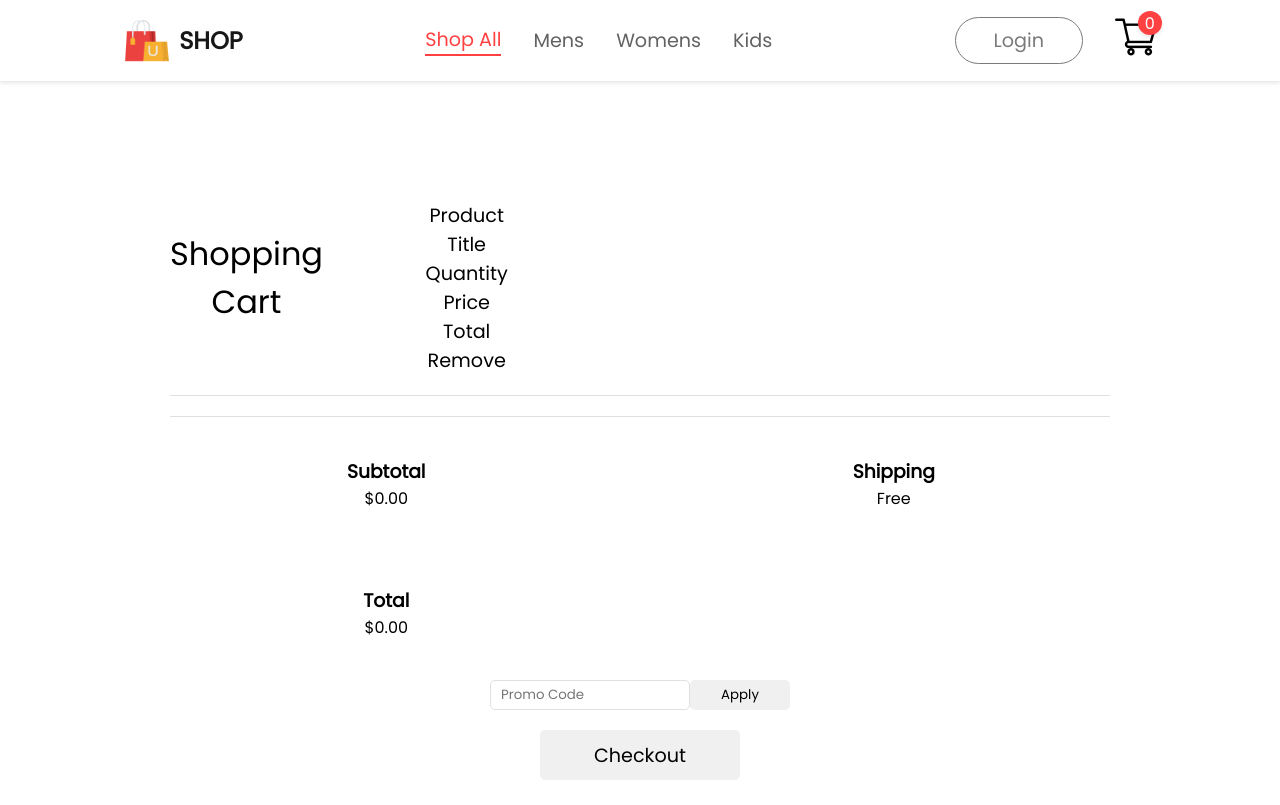
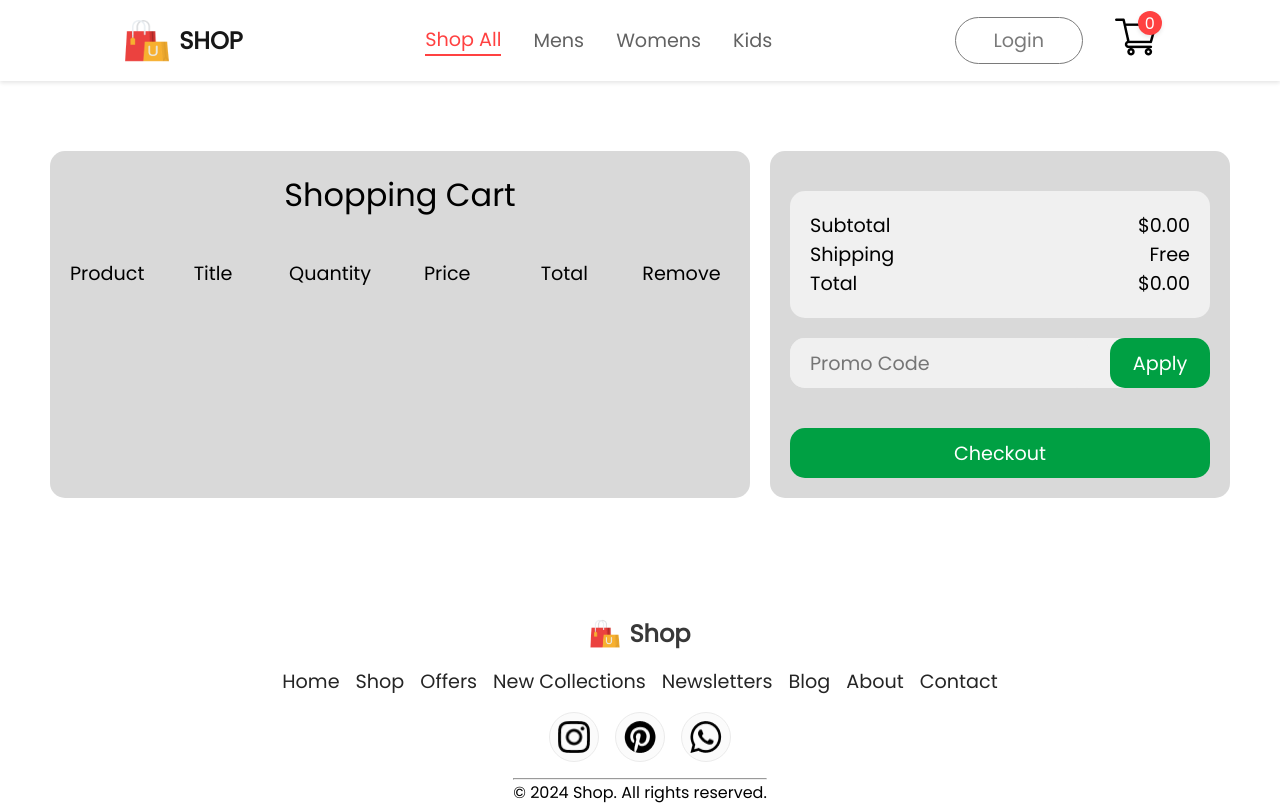
Before and after one commit to ArnaldoGonzalez81318/React-E-Commerce, a React (Create React App) app in the folder frontend/: page /cart in a window 1280 px wide. Shown: the top 805 px of the page. Built offline with nearby package versions, Linux system fonts and the light colour scheme.

Commit message:
Update cartItems.css

```diff
--- a/frontend/src/Components/Cart/cartItems.css
+++ b/frontend/src/Components/Cart/cartItems.css
@@ -1,38 +1,39 @@
 .cart-items {
+  display: grid;
+  grid-template-columns: 3fr 1fr;
+  gap: 20px;
+  margin: 50px;
+}
+
+.cart-items-header {
   display: flex;
   flex-direction: column;
-  justify-content: center;
-  align-items: center;
-  margin: 100px 170px;
+  margin-top: 20px;
+  padding: 20px 0;
+  width: 100%;
+  background-color: #d9d9d9;
+  border-radius: 15px;
+  margin-bottom: 20px;
 }
 
-.cart-items h2 {
+.cart-items-header h2 {
   font-size: 2rem;
   font-weight: 500;
   margin-bottom: 20px;
 }
 
-.cart-items-header {
-  width: 100%;
+.cart-items-header-wrapper {
   display: grid;
-  grid-template-columns: .5fr 2fr 1fr 1fr 1fr 1fr;
+  grid-template-columns: .5fr 1fr 1fr 1fr 1fr 1fr;
   align-items: center;
-  gap: 75px;
-  padding: 20px 0;
-  border-bottom: 1px solid #e0e0e0;
+  gap: 20px;
+  padding: 20px;
 }
 
 .cart-items-header h3 {
   font-size: 1.2rem;
   font-weight: 500;
-}
-
-.cart-items-container {
-  display: flex;
-  flex-direction: column;
-  justify-content: center;
-  align-items: center;
-  margin-top: 20px;
+  margin: 0;
 }
 
 .cart-items-list {
@@ -43,20 +44,22 @@
   margin-top: 20px;
 }
 
-.cart-item-wrapper hr {
-  width: 100%;
-  height: 1px;
-  background-color: #e0e0e0;
-  margin: 20px 0;
-  border: none;
+.cart-item-wrapper {
+  background-color: #f0f0f0;
+  border-radius: 15px;
+  margin: 10px 20px;
 }
 
 .cart-item {
+  background-color: #f0f0f0;
+  border-radius: 15px;
+  margin: 10px 0;
+  width: 100%;
   display: grid;
-  grid-template-columns: .5fr 2fr 1fr 1fr 1fr 1fr;
+  grid-template-columns: .5fr 1fr 1fr 1fr 1fr 1fr;
   align-items: center;
-  gap: 75px;
-  padding: 20px 0;
+  gap: 20px;
+  padding: 20px;
 }
 
 .cart-item-title {
@@ -73,7 +76,7 @@
   width: 30px;
   height: 30px;
   border: none;
-  border-radius: 5px;
+  border-radius: 15px;
   background-color: #f0f0f0;
   cursor: pointer;
   -webkit-transition: background-color 0.3s;
@@ -94,7 +97,7 @@
 .cart-item-image {
   width: 100px;
   height: 100px;
-  border-radius: 5px;
+  border-radius: 15px;
   object-fit: cover;
 }
 
@@ -107,62 +110,124 @@
 .cart-items-total {
   display: flex;
   flex-direction: column;
+  justify-content: flex-start;
+  margin-top: 20px;
+  padding: 20px;
+  width: 100%;
+  background-color: #d9d9d9;
+  border-radius: 15px;
+  margin-bottom: 20px;
+}
+
+.cart-items-total-wrapper {
+  display: flex;
+  flex-direction: column;
   justify-content: center;
   align-items: center;
   margin-top: 20px;
-  padding: 20px 0;
-  border-top: 1px solid #e0e0e0;
+  padding: 20px;
+  width: 100%;
+  background-color: #f0f0f0;
+  border-radius: 15px;
+  margin-bottom: 20px;
+}
+
+.cart-items-total-subtotal {
+  display: flex;
+  justify-content: space-between;
+  align-items: center;
   width: 100%;
 }
 
-.cart-items-total-wrapper {
-  display: grid;
-  grid-template-columns: 1fr 1fr;
+.cart-items-total-subtotal h3 {
+  font-size: 1.2rem;
+  font-weight: 500;
+  margin: 0;
+}
+
+.cart-items-total-subtotal p {
+  font-size: 1.2rem;
+  font-weight: 500;
+  margin: 0;
+}
+
+.cart-items-total-shipping {
+  display: flex;
+  justify-content: space-between;
   align-items: center;
-  gap: 75px;
-  padding: 20px 0;
   width: 100%;
 }
 
-.cart-items-total-wrapper h2 {
-  font-size: 1.5rem;
+.cart-items-total-shipping h3 {
+  font-size: 1.2rem;
   font-weight: 500;
-  margin-bottom: 20px;
+  margin: 0;
+}
+
+.cart-items-total-shipping p {
+  font-size: 1.2rem;
+  font-weight: 500;
+  margin: 0;
 }
 
 .cart-items-promo {
   display: flex;
   justify-content: center;
   align-items: center;
-  margin-top: 20px;
+  margin-bottom: 20px;
+  background-color: #f0f0f0;
+  border-radius: 15px;
 }
 
-.cart-items-promo p {
-  font-size: 1rem;
-  font-weight: 400;
-  margin-right: 10px;
+.cart-items-total-total {
+  display: flex;
+  justify-content: space-between;
+  align-items: center;
+  width: 100%;
 }
 
-.cart-items-promo p span {
-  font-size: 1rem;
-  font-weight: 400;
-  color: #ff0000;
+.cart-items-total-total h3 {
+  font-size: 1.2rem;
+  font-weight: 500;
+  margin: 0;
+}
+
+.cart-items-total-total p {
+  font-size: 1.2rem;
+  font-weight: 500;
+  margin: 0;
 }
 
 .cart-items-promo input {
-  width: 200px;
-  height: 30px;
-  border: 1px solid #e0e0e0;
-  border-radius: 5px;
-  padding: 0 10px;
+  width: 300px;
+  height: 50px;
+  font-size: 1.2rem;
+  font-weight: 500;
+  background-color: #f0f0f0;
+  border: none;
+  border-radius: 15px;
+  padding: 0 20px;
+  margin-right: 20px;
+}
+
+.cart-items-promo input::placeholder {
+  font-size: 1.2rem;
+  font-weight: 500;
+}
+
+.cart-items-promo input:focus {
+  outline: none;
 }
 
 .cart-items-promo button {
   width: 100px;
-  height: 30px;
+  height: 50px;
+  font-size: 1.2rem;
+  font-weight: 500;
   border: none;
-  border-radius: 5px;
-  background-color: #f0f0f0;
+  border-radius: 15px;
+  background-color: #00a043;
+  color: #fff;
   cursor: pointer;
   -webkit-transition: background-color 0.3s;
   -moz-transition: background-color 0.3s;
@@ -172,7 +237,7 @@
 }
 
 .cart-items-promo button:hover {
-  background-color: #e0e0e0;
+  background-color: #00a043;
 }
 
 .cart-items-promo button:disabled {
@@ -185,24 +250,31 @@
 }
 
 .checkout-button button {
-  width: 200px;
+  width: 100%;
   height: 50px;
   font-size: 1.2rem;
   font-weight: 500;
   border: none;
-  border-radius: 5px;
-  background-color: #f0f0f0;
+  border-radius: 15px;
+  background-color: #00a043;
+  color: #fff;
   cursor: pointer;
-  -webkit-transition: background-color 0.3s;
-  -moz-transition: background-color 0.3s;
-  -o-transition: background-color 0.3s;
-  -ms-transition: background-color 0.3s;
-  transition: background-color 0.3s;
+  -webkit-transition: all 0.3s;
+  -moz-transition: all 0.3s;
+  -o-transition: all 0.3s;
+  -ms-transition: all 0.3s;
+  transition: all 0.3s;
   margin-top: 20px;
 }
 
 .checkout-button button:hover {
-  background-color: #e0e0e0;
+  background-color: #00a043;
+  transform: scale(1.05);
+  -webkit-box-shadow: 0 0 10px rgba(0, 0, 0, 0.1);
+  -moz-box-shadow: 0 0 10px rgba(0, 0, 0, 0.1);
+  -o-box-shadow: 0 0 10px rgba(0, 0, 0, 0.1);
+  -ms-box-shadow: 0 0 10px rgba(0, 0, 0, 0.1);
+  box-shadow: 0 0 10px rgba(0, 0, 0, 0.1);
 }
 
 .checkout-button button:disabled {
```
